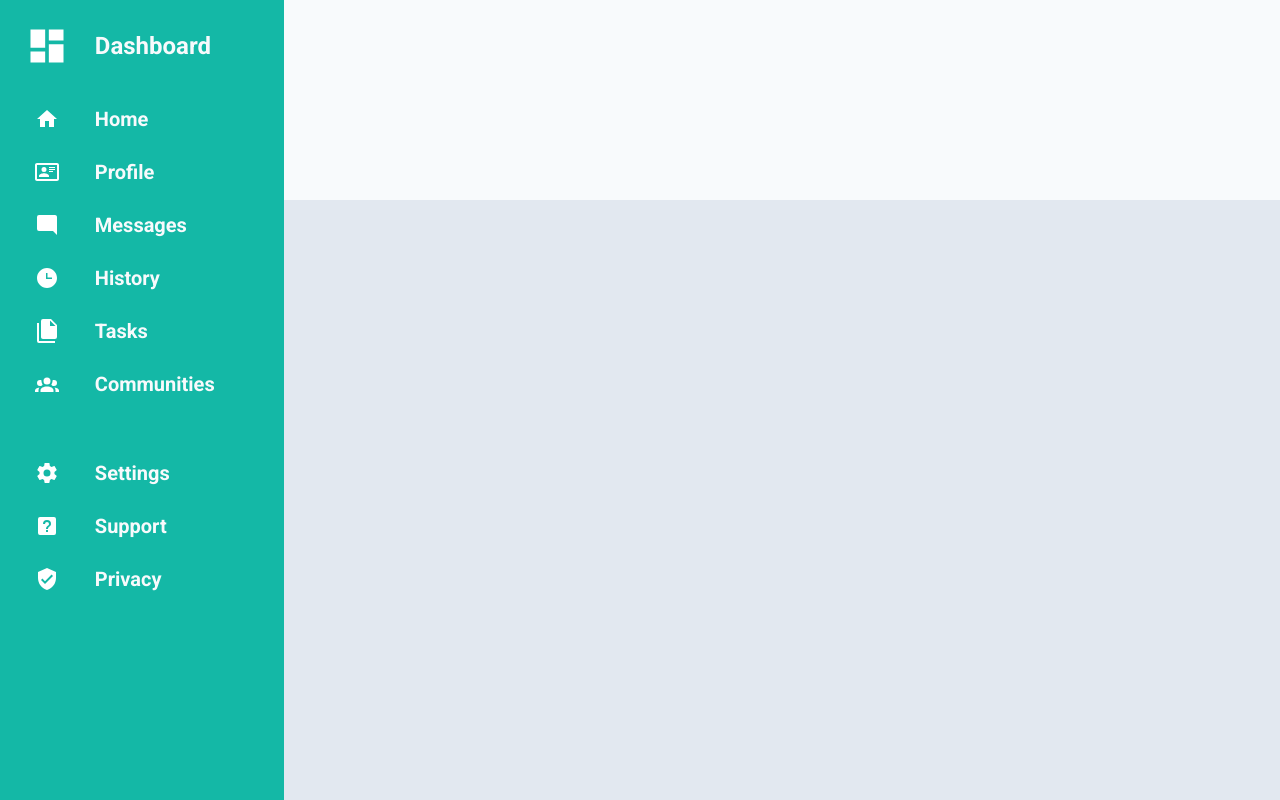
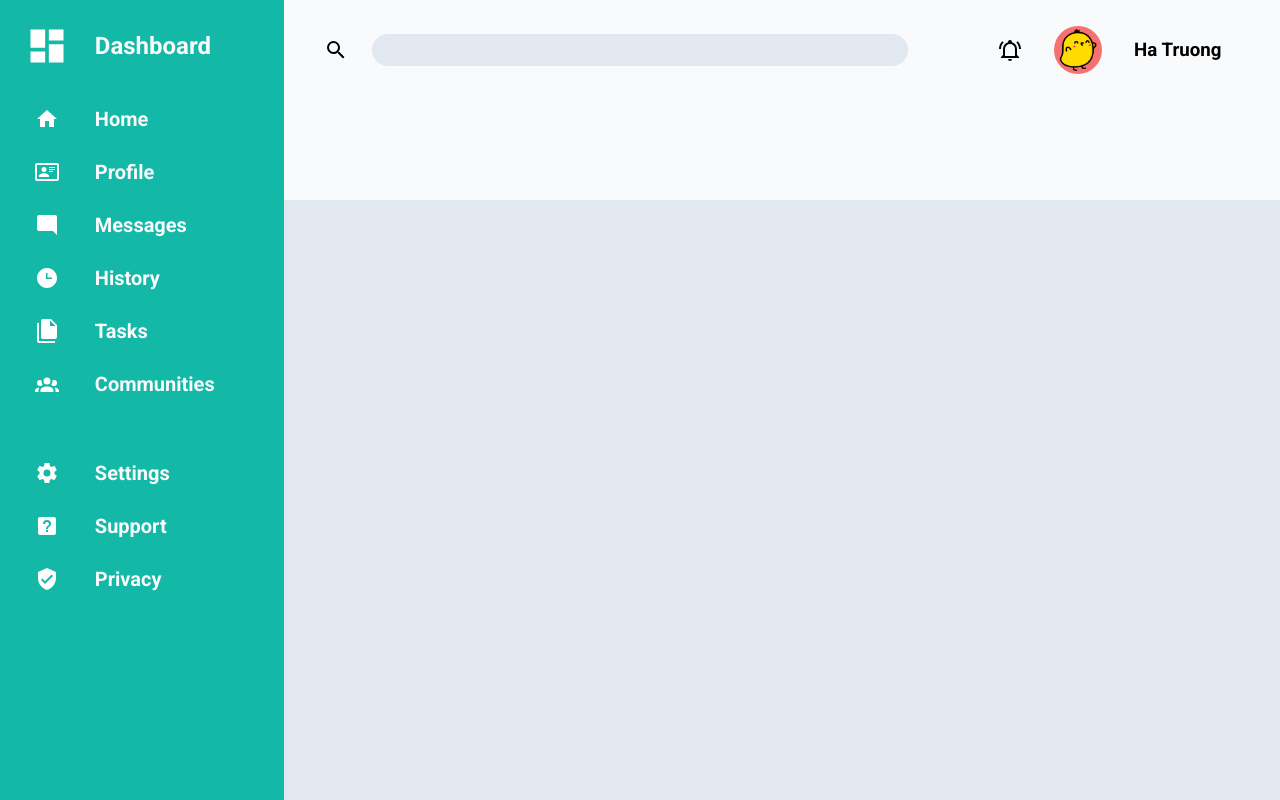
Before and after one commit to HaTruong05/admin-dashboard, a plain HTML site: page index.html in a window 1280 px wide. Drawn offline with Linux system fonts and the light colour scheme.

Commit message:
Improve header section.

```diff
--- a/index.html
+++ b/index.html
@@ -36,8 +36,15 @@
         </div>
     </div>
     <div class="header">
-        <div class="search-bar"></div>
-        <div class="quick-actions"></div>
+        <div class="search-bar">
+            <svg xmlns="http://www.w3.org/2000/svg" viewBox="0 0 24 24"><title>magnify</title><path d="M9.5,3A6.5,6.5 0 0,1 16,9.5C16,11.11 15.41,12.59 14.44,13.73L14.71,14H15.5L20.5,19L19,20.5L14,15.5V14.71L13.73,14.44C12.59,15.41 11.11,16 9.5,16A6.5,6.5 0 0,1 3,9.5A6.5,6.5 0 0,1 9.5,3M9.5,5C7,5 5,7 5,9.5C5,12 7,14 9.5,14C12,14 14,12 14,9.5C14,7 12,5 9.5,5Z" /></svg>
+            <input type="search">
+        </div>
+        <div class="quick-actions">
+            <svg xmlns="http://www.w3.org/2000/svg" viewBox="0 0 24 24"><title>bell-ring-outline</title><path d="M10,21H14A2,2 0 0,1 12,23A2,2 0 0,1 10,21M21,19V20H3V19L5,17V11C5,7.9 7.03,5.17 10,4.29C10,4.19 10,4.1 10,4A2,2 0 0,1 12,2A2,2 0 0,1 14,4C14,4.1 14,4.19 14,4.29C16.97,5.17 19,7.9 19,11V17L21,19M17,11A5,5 0 0,0 12,6A5,5 0 0,0 7,11V18H17V11M19.75,3.19L18.33,4.61C20.04,6.3 21,8.6 21,11H23C23,8.07 21.84,5.25 19.75,3.19M1,11H3C3,8.6 3.96,6.3 5.67,4.61L4.25,3.19C2.16,5.25 1,8.07 1,11Z" /></svg>
+            <img src="assets/chick_2632839.png" alt="icon of a cute happy chick">
+            <h3>Ha Truong</h3>
+        </div>
         <div class="user-profile"></div>
         <div class="content-actions"></div>
     </div>
--- a/styles.css
+++ b/styles.css
@@ -12,15 +12,16 @@
     --card-color: orange;
     --white: #f8fafc;
     --slate: #e2e8f0;
+    --light-red: #f87171;
 }
 
 html, body {
     height: 100%;
 }
 
-body, .sidebar, .nav1, .nav2, .dashboard {
+body, .sidebar, .nav1, .nav2, .dashboard, .header,
+.search-bar, .quick-actions {
     display: grid;
-
 }
 
 body {
@@ -79,13 +80,20 @@ body {
     width: 2.75rem;
 }
 
-.sidebar svg {
-    justify-self: center;
+svg {
+    width: 1.5rem;
 }
 
-svg {
-    width: 1.5rem;
+img {
+    width: 3rem;
+    padding: 6%;
+    background-color: var(--light-red);
+    border-radius: 50%;
+}
+
+.sidebar svg {
     fill: white;
+    justify-self: center;
 }
 
 ul {
@@ -95,3 +103,32 @@ ul {
 h1 {
     font-size: 1rem;
 }
+
+.header {
+    grid-template-rows: repeat(2, 1fr);
+    grid-template-columns: 2fr 1fr;
+    align-items: center;
+    justify-items: left;
+}
+
+.search-bar {
+    grid-template-columns: 1fr 32fr;
+    column-gap: 24px;
+    margin: 0 40px;
+    align-items: center;
+}
+
+input[type="search"] {
+    height: 28px;
+    border: none;
+    background-color: var(--slate);
+    border-radius: 16px;
+    padding: 16px;
+}
+
+.quick-actions {
+    grid-template-columns: 1fr 2fr 4fr;
+    justify-self: center;
+    align-items: center;
+    column-gap: 32px;
+}
```
Also changed, not shown: assets/chick_2632839.png (added), 1 other file.
